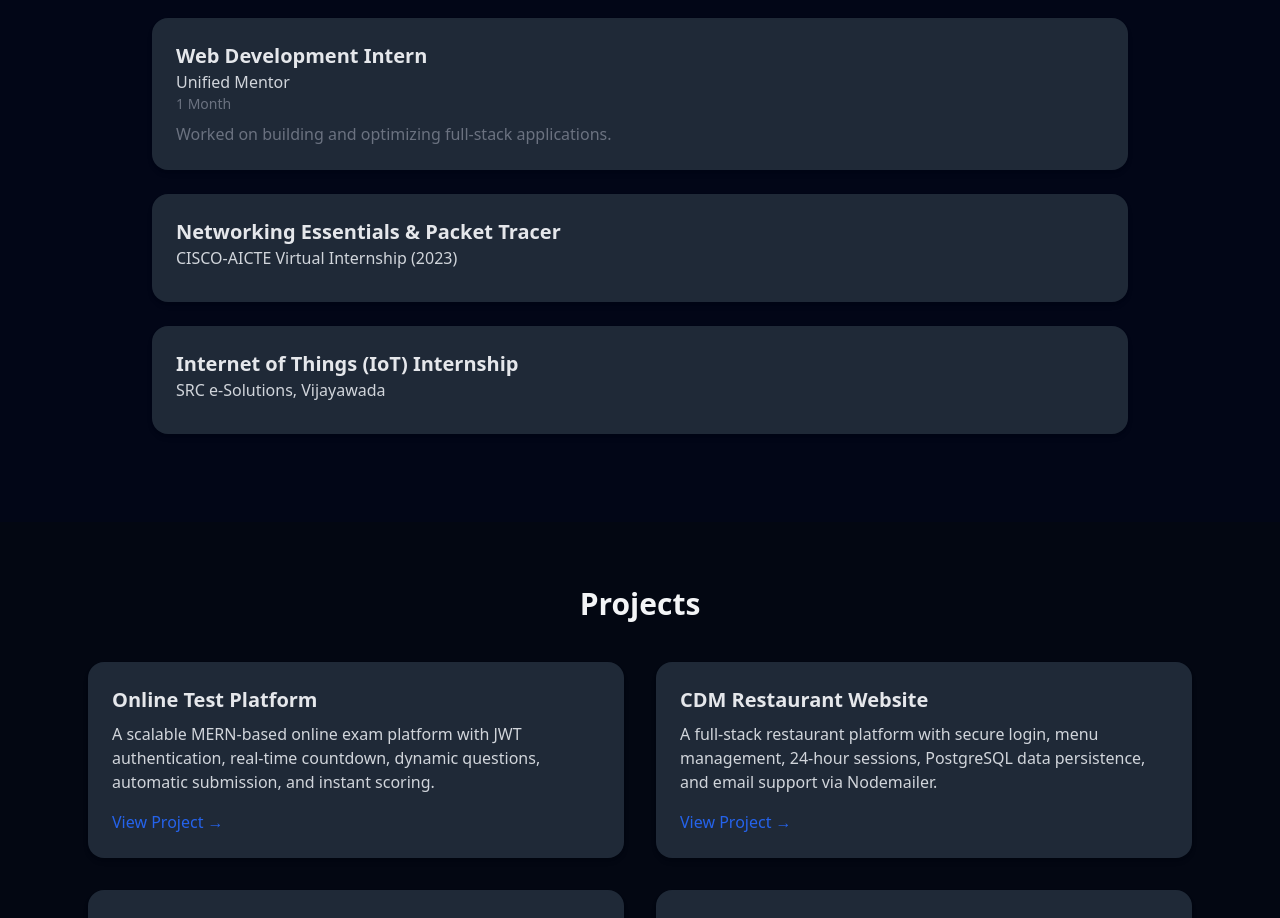
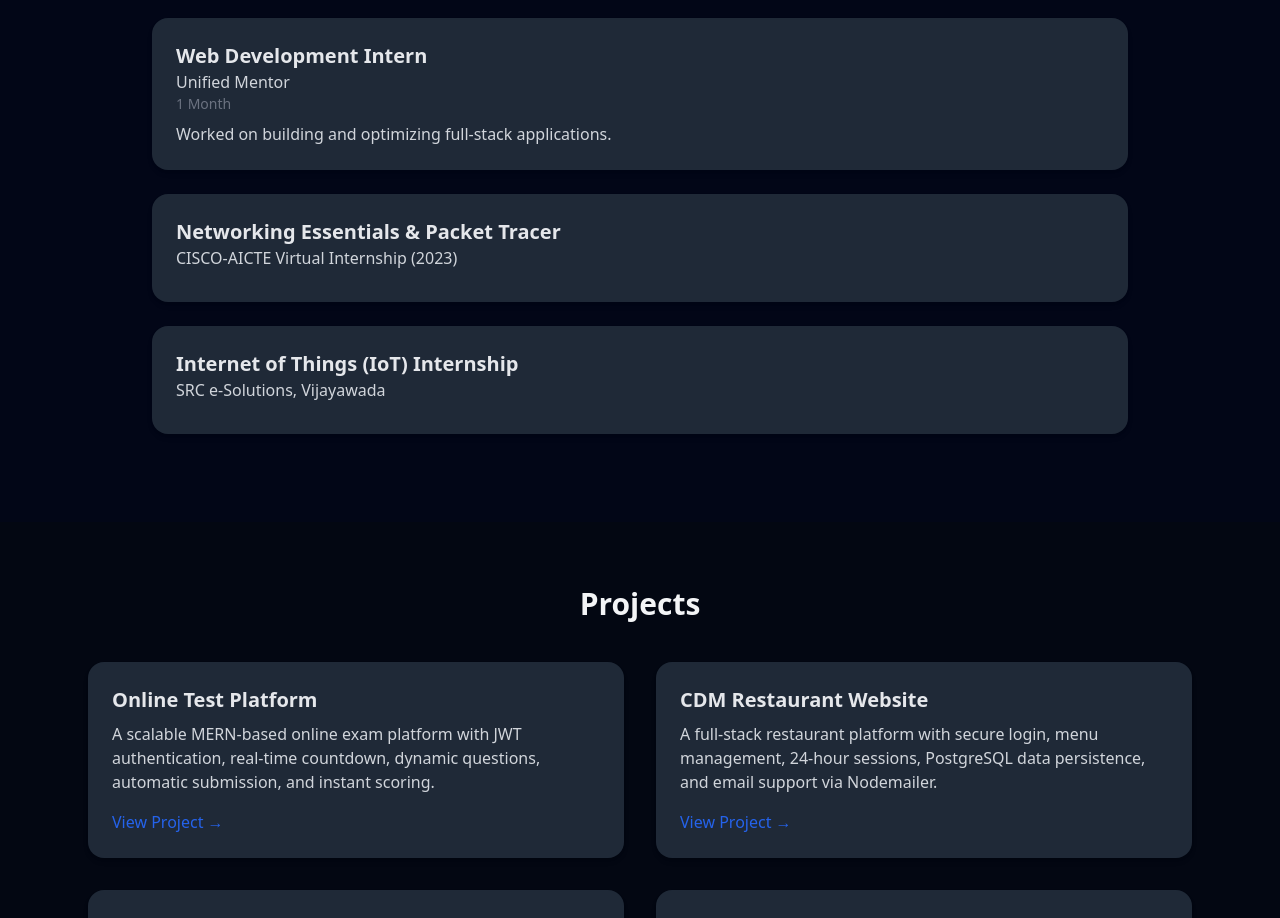
Before and after one commit to MALLIKHARJUNCH-02/Mallikharjun-Reddy-Portfolio, a React (Vite) app: page / in a window 1280 px wide. Shown: the part 3340-4258 px from the top of the page. Built offline with nearby package versions, Linux system fonts and the light colour scheme.

Commit message:
Updated UI

```diff
--- a/src/sections/Internships.jsx
+++ b/src/sections/Internships.jsx
@@ -21,7 +21,7 @@ const Internships = () => {
                         <h3 className="text-xl font-semibold text-gray-200">{intern.role}</h3>
                         <p className="text-gray-300">{intern.company}</p>
                         <p className="text-sm text-gray-500">{intern.duration}</p>
-                        <p className="mt-2 text-gray-500 dark:text-gray-300">{intern.description}</p>
+                        <p className="mt-2 text-gray-300 dark:text-gray-300">{intern.description}</p>
                     </motion.div>
                 ))}
             </div>
```
